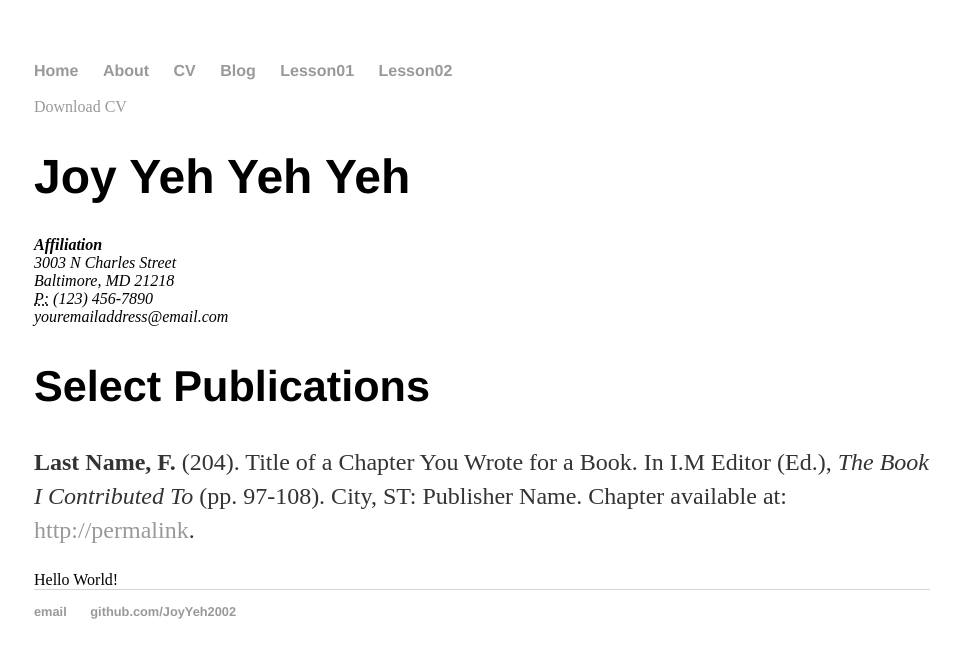
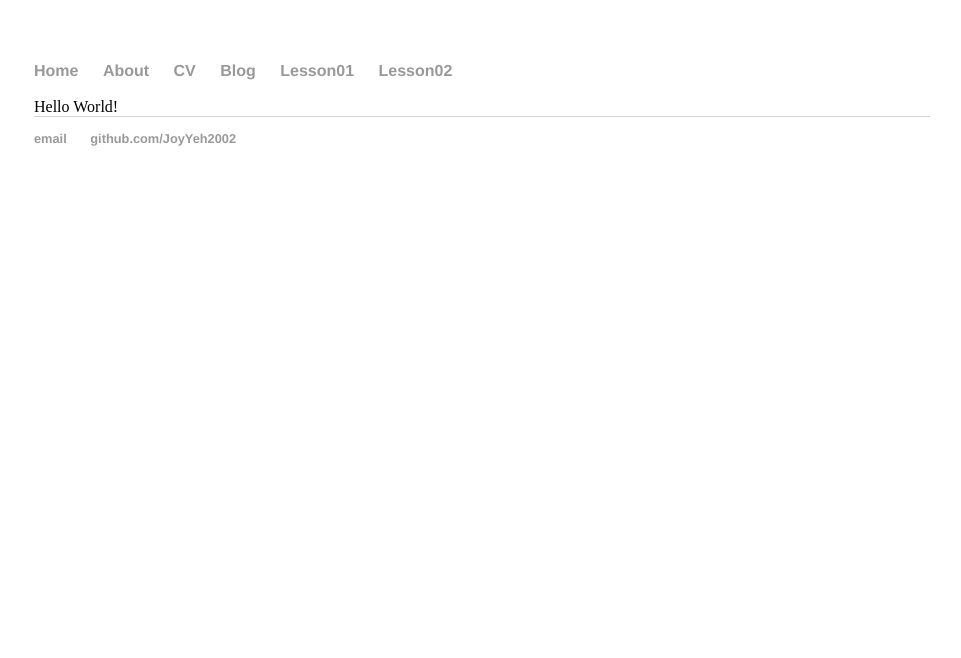
Before and after one commit to JoyYeh2002/JoyYeh2002.github.old, a Jekyll site: the page built from lesson01/index.html, in a window 1280 px wide. Shown: the top 658 px of the page, without its empty margins (158-1119 px from the left). Built offline with Jekyll 4.4.1, drawn with Linux system fonts in a browser that asks for light colours.

Commit message:
delete CV and only keep lesson 1 material

```diff
--- a/lesson01/index.html
+++ b/lesson01/index.html
@@ -4,22 +4,6 @@ title: lesson 01 of Joy Yeh
 ---
 
 	<div class="lesson01">
-		<a href="#" class="download" title="Download CV as PDF">Download CV</a>
-					<h1>Joy Yeh Yeh Yeh</h1>
-					<address>
-					<strong>Affiliation</strong><br>
-					3003 N Charles Street<br>
-					Baltimore, MD 21218<br>
-					<abbr title="phone">P:</abbr> (123) 456-7890<br>
-					<span class="obfuscate">youremailaddress@email.com</span>
-					</address>
-
-					<h2>Select Publications</h2>
-
-					<p><strong>Last Name, F.</strong> (204). Title of a Chapter You Wrote for a Book. In I.M Editor (Ed.), <em>The Book I Contributed To</em> (pp. 97-108). City, ST: Publisher Name. Chapter available at: <a href="#">http://permalink</a>.
-
-
-	</div>
 
 	<!-- Winter 2021 HTML Tutorial Lesson 1-->
 <!-- https://www.youtube.com/watch?v=pQN-pnXPaVg&ab_channel=freeCodeCamp.org-->
```
